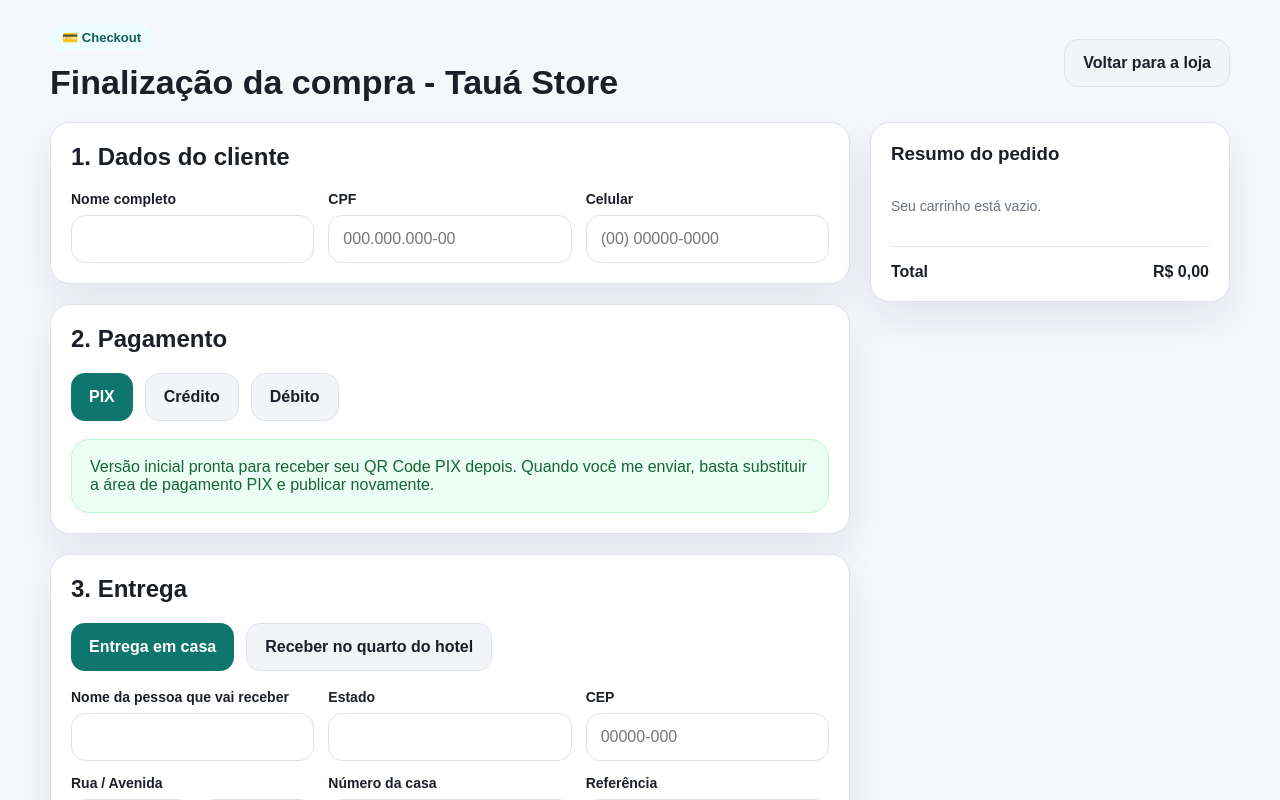
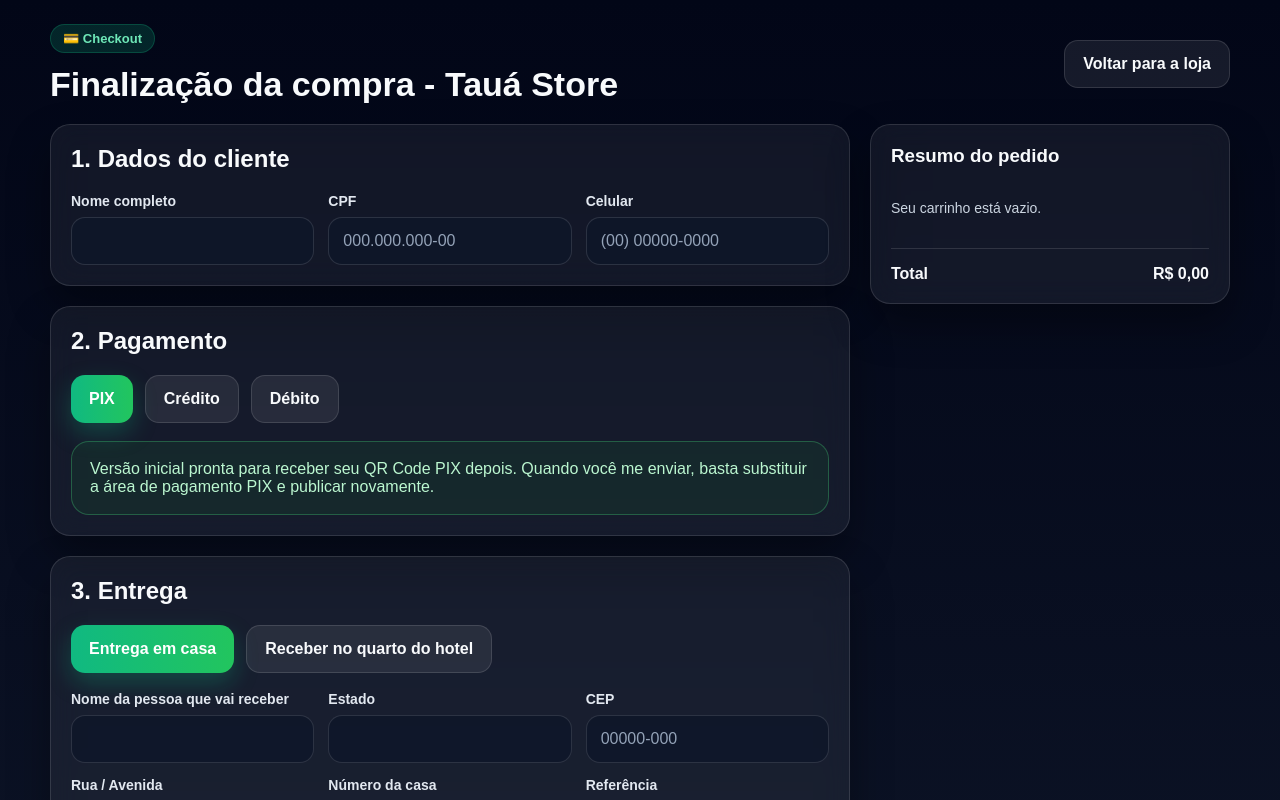
Before and after one commit to mateuseduardo250/Taua-Store, a Next.js app: page /checkout in a window 1280 px wide. Shown: the top 800 px of the page. Built offline with nearby package versions, Linux system fonts and the light colour scheme.

Commit message:
Update globals.css

```diff
--- a/src/app/globals.css
+++ b/src/app/globals.css
@@ -1,15 +1,15 @@
 :root {
-  --bg: #f6f7fb;
-  --surface: #ffffff;
-  --surface-soft: #f2f4f8;
-  --text: #1b1f29;
-  --muted: #6b7280;
-  --primary: #0f766e;
-  --primary-dark: #115e59;
-  --border: #dde3ec;
-  --danger: #b91c1c;
-  --success: #166534;
-  --shadow: 0 18px 40px rgba(15, 23, 42, 0.08);
+  --bg: #020617;
+  --surface: rgba(255, 255, 255, 0.06);
+  --surface-soft: rgba(255, 255, 255, 0.08);
+  --text: #f8fafc;
+  --muted: #cbd5e1;
+  --primary: #10b981;
+  --primary-dark: #059669;
+  --border: rgba(255, 255, 255, 0.12);
+  --danger: #f87171;
+  --success: #4ade80;
+  --shadow: 0 20px 40px rgba(0, 0, 0, 0.35);
   --radius: 20px;
 }
 
@@ -17,12 +17,17 @@
   box-sizing: border-box;
 }
 
-html, body {
+html,
+body {
   margin: 0;
   padding: 0;
-  background: var(--bg);
+  background: linear-gradient(180deg, #020617 0%, #0f172a 100%);
   color: var(--text);
   font-family: Arial, Helvetica, sans-serif;
+}
+
+body {
+  min-height: 100vh;
 }
 
 a {
@@ -30,7 +35,10 @@
   text-decoration: none;
 }
 
-button, input, select, textarea {
+button,
+input,
+select,
+textarea {
   font: inherit;
 }
 
@@ -57,6 +65,8 @@
   border: 1px solid var(--border);
   border-radius: var(--radius);
   box-shadow: var(--shadow);
+  backdrop-filter: blur(14px);
+  -webkit-backdrop-filter: blur(14px);
 }
 
 .badge {
@@ -65,16 +75,18 @@
   gap: 8px;
   padding: 6px 12px;
   border-radius: 999px;
-  background: #ecfeff;
-  color: var(--primary-dark);
+  background: rgba(16, 185, 129, 0.18);
+  color: #6ee7b7;
   font-size: 13px;
   font-weight: 700;
+  border: 1px solid rgba(16, 185, 129, 0.25);
 }
 
 .title {
   margin: 0;
   font-size: clamp(28px, 5vw, 42px);
   line-height: 1.05;
+  color: #f8fafc;
 }
 
 .subtitle {
@@ -103,22 +115,23 @@
 }
 
 .btn-primary {
-  background: var(--primary);
+  background: linear-gradient(90deg, #10b981, #22c55e);
   color: white;
+  box-shadow: 0 10px 24px rgba(16, 185, 129, 0.28);
 }
 
 .btn-primary:hover:not(:disabled) {
-  background: var(--primary-dark);
+  background: linear-gradient(90deg, #059669, #16a34a);
 }
 
 .btn-secondary {
-  background: var(--surface-soft);
+  background: rgba(255, 255, 255, 0.08);
   color: var(--text);
   border: 1px solid var(--border);
 }
 
 .btn-secondary:hover:not(:disabled) {
-  background: #e9edf5;
+  background: rgba(255, 255, 255, 0.14);
 }
 
 .field-group {
@@ -134,17 +147,24 @@
 .field label {
   font-size: 14px;
   font-weight: 700;
+  color: #e2e8f0;
 }
 
 .field input,
 .field select,
 .field textarea {
   border: 1px solid var(--border);
-  background: white;
+  background: rgba(15, 23, 42, 0.85);
+  color: var(--text);
   border-radius: 14px;
   min-height: 48px;
   padding: 12px 14px;
   width: 100%;
+}
+
+.field input::placeholder,
+.field textarea::placeholder {
+  color: #94a3b8;
 }
 
 .field textarea {
@@ -170,9 +190,9 @@
 .success-box {
   padding: 18px;
   border-radius: 18px;
-  background: #ecfdf5;
-  border: 1px solid #bbf7d0;
-  color: var(--success);
+  background: rgba(22, 101, 52, 0.18);
+  border: 1px solid rgba(74, 222, 128, 0.3);
+  color: #bbf7d0;
 }
 
 @media (max-width: 768px) {
```
